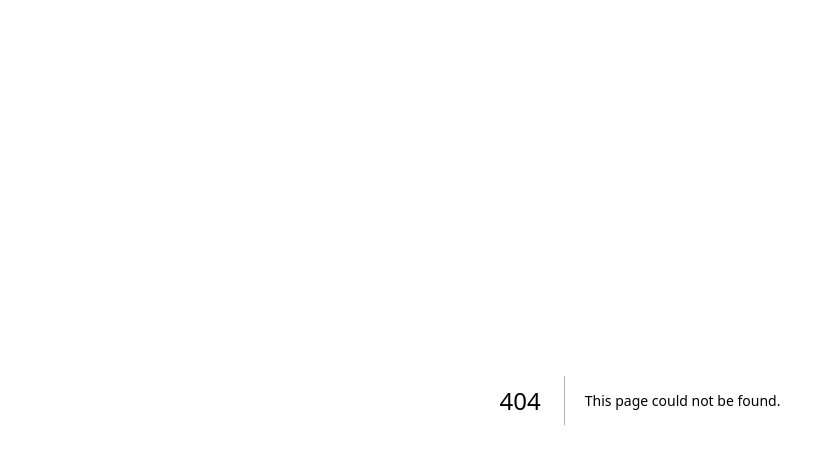
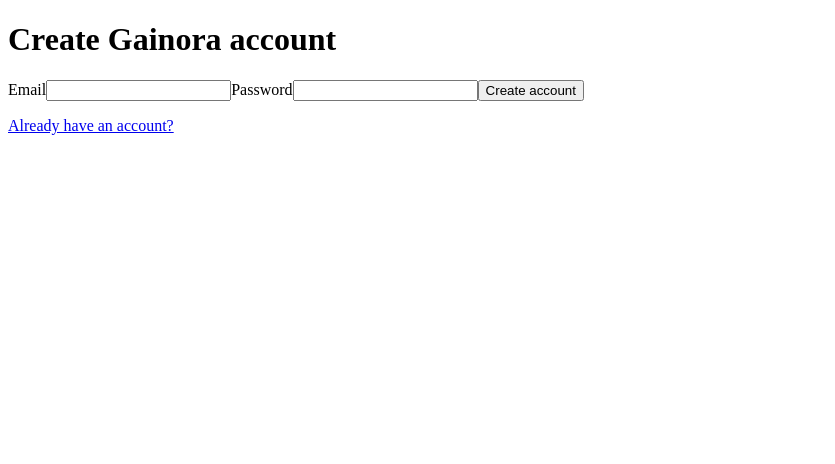
Before and after one commit to expicom-jpg/gainora, a Next.js app: page /signup in a window 1280 px wide. Before the commit this address had no page. Shown: the top 464 px of the page, without its empty margins (0-835 px from the left). Built offline with nearby package versions, Linux system fonts and the light colour scheme.

Commit message:
feat: add Supabase signup flow

```diff
--- /dev/null
+++ b/src/app/signup/page.tsx
@@ -0,0 +1,54 @@
+"use client";
+
+import { FormEvent, useState } from "react";
+import Link from "next/link";
+import { createSupabaseBrowserClient } from "@/lib/supabase/browser";
+
+export default function SignupPage() {
+  const [email, setEmail] = useState("");
+  const [password, setPassword] = useState("");
+  const [message, setMessage] = useState<string | null>(null);
+  const [busy, setBusy] = useState(false);
+
+  async function onSubmit(event: FormEvent<HTMLFormElement>) {
+    event.preventDefault();
+    setBusy(true);
+    setMessage(null);
+
+    try {
+      const supabase = createSupabaseBrowserClient();
+      const redirectTo = window.location.origin + "/auth/confirm";
+      const { error } = await supabase.auth.signUp({
+        email,
+        password,
+        options: { emailRedirectTo: redirectTo }
+      });
+
+      if (error) throw error;
+      setMessage("Check your email to confirm your Gainora account.");
+    } catch (error) {
+      setMessage(error instanceof Error ? error.message : "Sign up failed");
+    } finally {
+      setBusy(false);
+    }
+  }
+
+  return (
+    <main>
+      <h1>Create Gainora account</h1>
+      <form onSubmit={onSubmit}>
+        <label>
+          Email
+          <input type="email" value={email} onChange={(e) => setEmail(e.target.value)} required />
+        </label>
+        <label>
+          Password
+          <input type="password" minLength={10} value={password} onChange={(e) => setPassword(e.target.value)} required />
+        </label>
+        <button type="submit" disabled={busy}>{busy ? "Creating..." : "Create account"}</button>
+      </form>
+      {message ? <p>{message}</p> : null}
+      <p><Link href="/login">Already have an account?</Link></p>
+    </main>
+  );
+}
```
